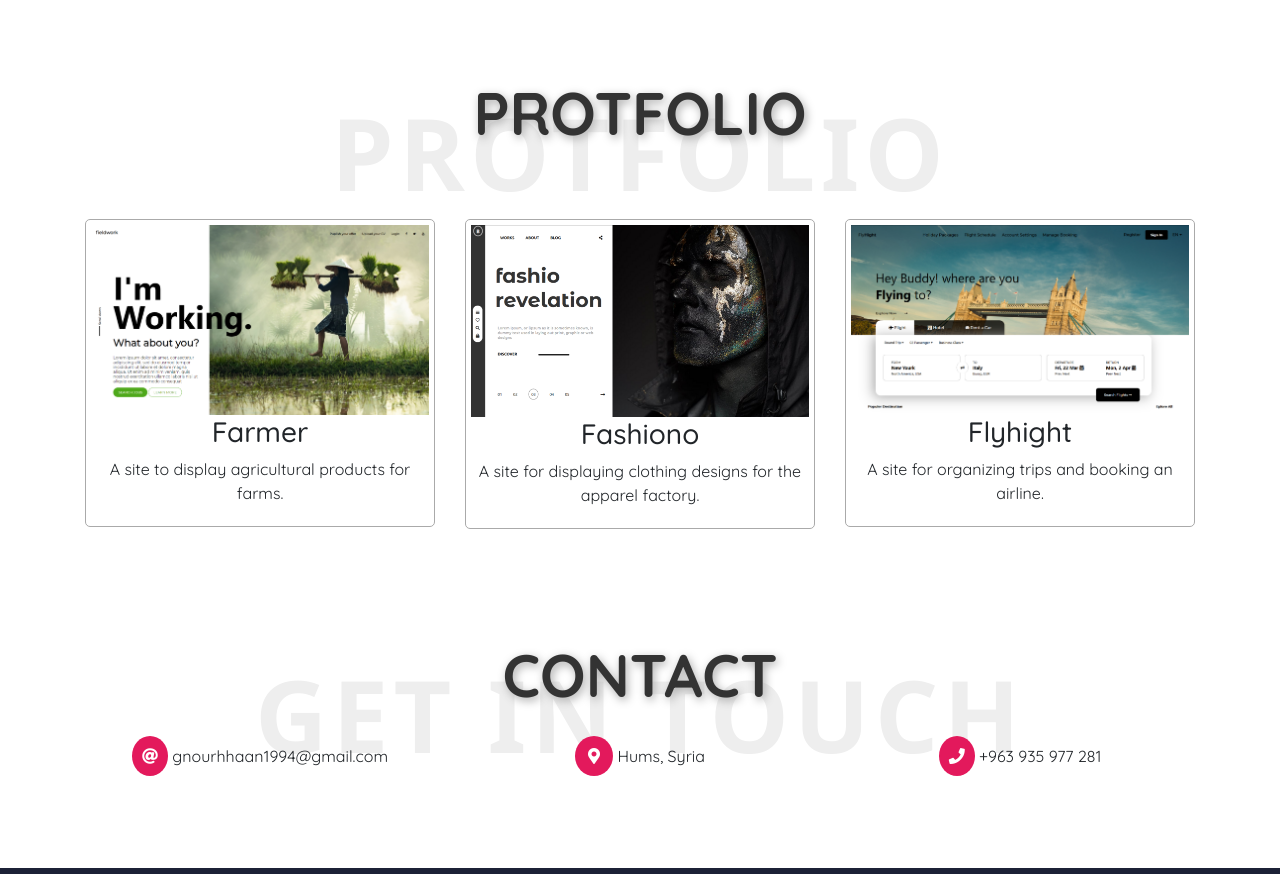
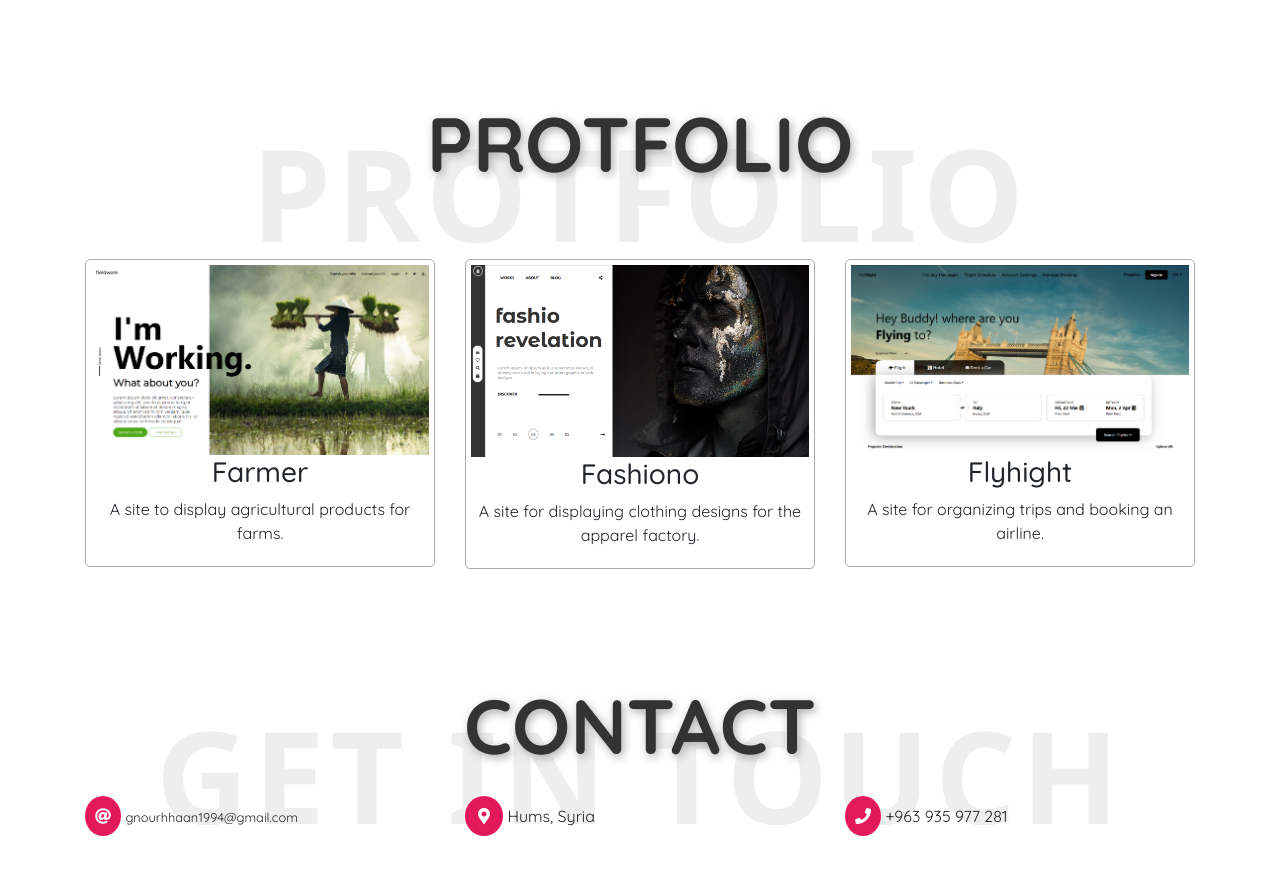
Before and after one commit to noorhaan-almohammed/noorhan-profile, a plain HTML site: page index.html in a window 1280 px wide. Shown: the part 1408-2282 px from the top of the page. Drawn offline with nearby package versions, Linux system fonts and the light colour scheme.

Commit message:
2nd commit

```diff
--- a/css/style.css
+++ b/css/style.css
@@ -4,10 +4,12 @@ html {
   margin: 0;
   background-color: #fff;
   font-family: "Quicksand", sans-serif;
+  box-sizing: border-box;
 }
 * {
   padding: 0;
   margin: 0;
+  box-sizing: border-box;
 }
 .page header {
   height: 100vh;
@@ -23,6 +25,8 @@ html {
   z-index: 100;
   width: 100%;
   padding: 20px 10px;
+  overflow: hidden;
+  box-sizing: border-box;
 }
 
 .page header nav .logo {
@@ -106,7 +110,7 @@ html {
 .page .protfolio h1,
 .page .contact h1 {
   font-weight: bold;
-  font-size: 60px;
+  font-size: 6vw;
   color: #333;
   position: relative;
   z-index: 99;
@@ -118,7 +122,7 @@ html {
 .page .protfolio span.hint,
 .page .contact span.hint {
   color: #eee;
-  font-size: 100px;
+  font-size: 10vw;
   text-transform: uppercase;
   font-weight: bold;
   letter-spacing: 5px;
@@ -129,7 +133,6 @@ html {
   right: 0;
   margin: auto;
 }
-
 .page .about img {
   width: 100%;
 }
@@ -189,8 +192,9 @@ html {
 
 .page .contact .connect {
   margin-top: 25px;
+  text-align: left;
 }
-
+#noor{font-size: 1vw;}
 /*footer style*/
 footer {
   background-color: #1c2136;
--- a/index.html
+++ b/index.html
@@ -22,7 +22,7 @@
   <title>Nourhaan</title>
   </head>
   <body>
-    <div class="page">
+    <div class="page" style="width: 100%;">
         <!--header-->
         <header id="particles-js">
             <!--navabr-->
@@ -117,7 +117,7 @@
                 <div class="row">
                     <div class="col-lg-4 col-md-6 col-sm-12 col-xs-12">
                         <div class="connect">
-                            <span class="icon"><i class="fas fa-at"></i></span> <span>gnourhhaan1994@gmail.com</span>
+                            <span class="icon"><i class="fas fa-at"></i></span> <span id="noor">gnourhhaan1994@gmail.com</span>
                     </div>                    </div>
 
                     <div class="col-lg-4 col-md-6 col-sm-12 col-xs-12">
```
